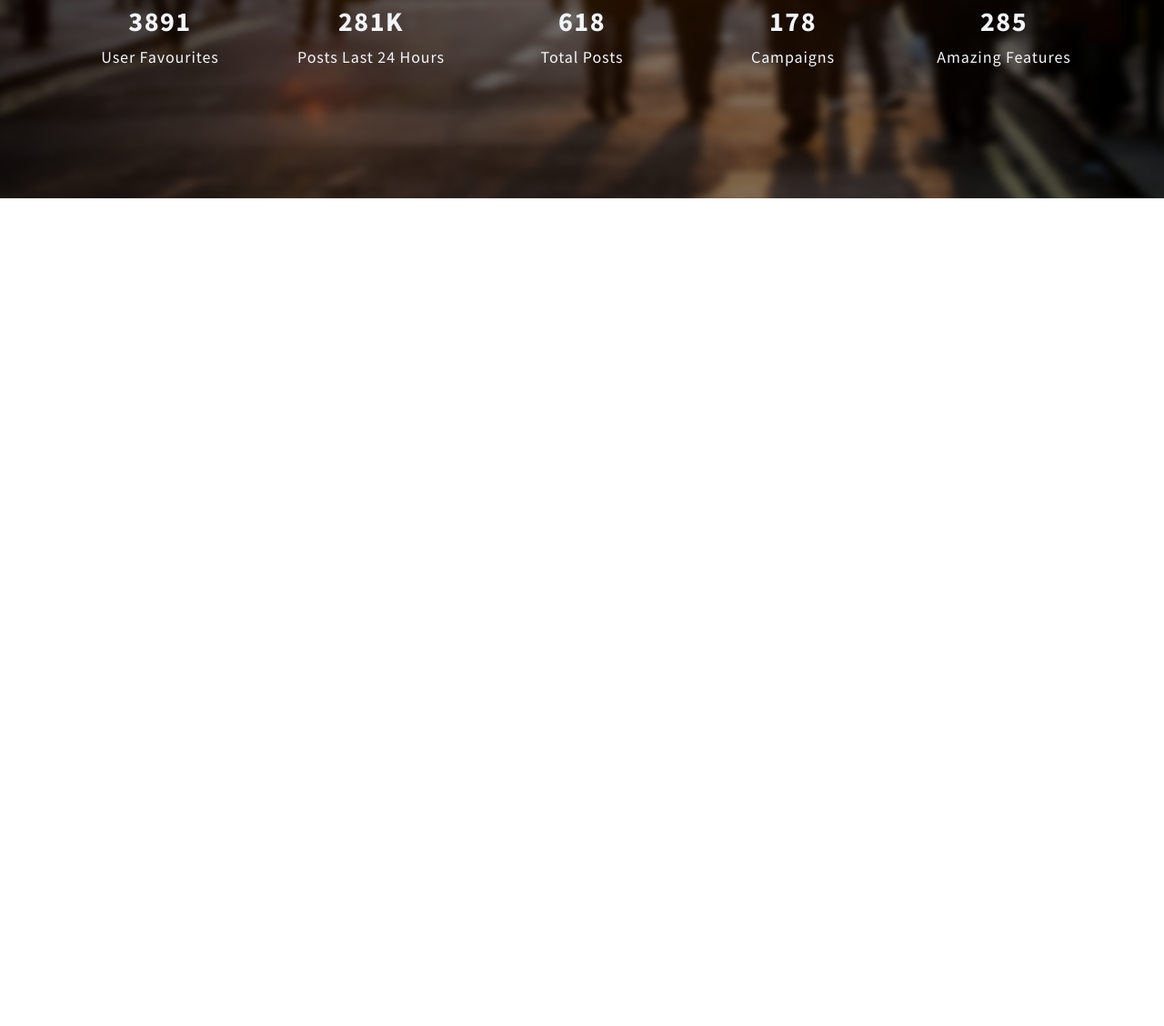
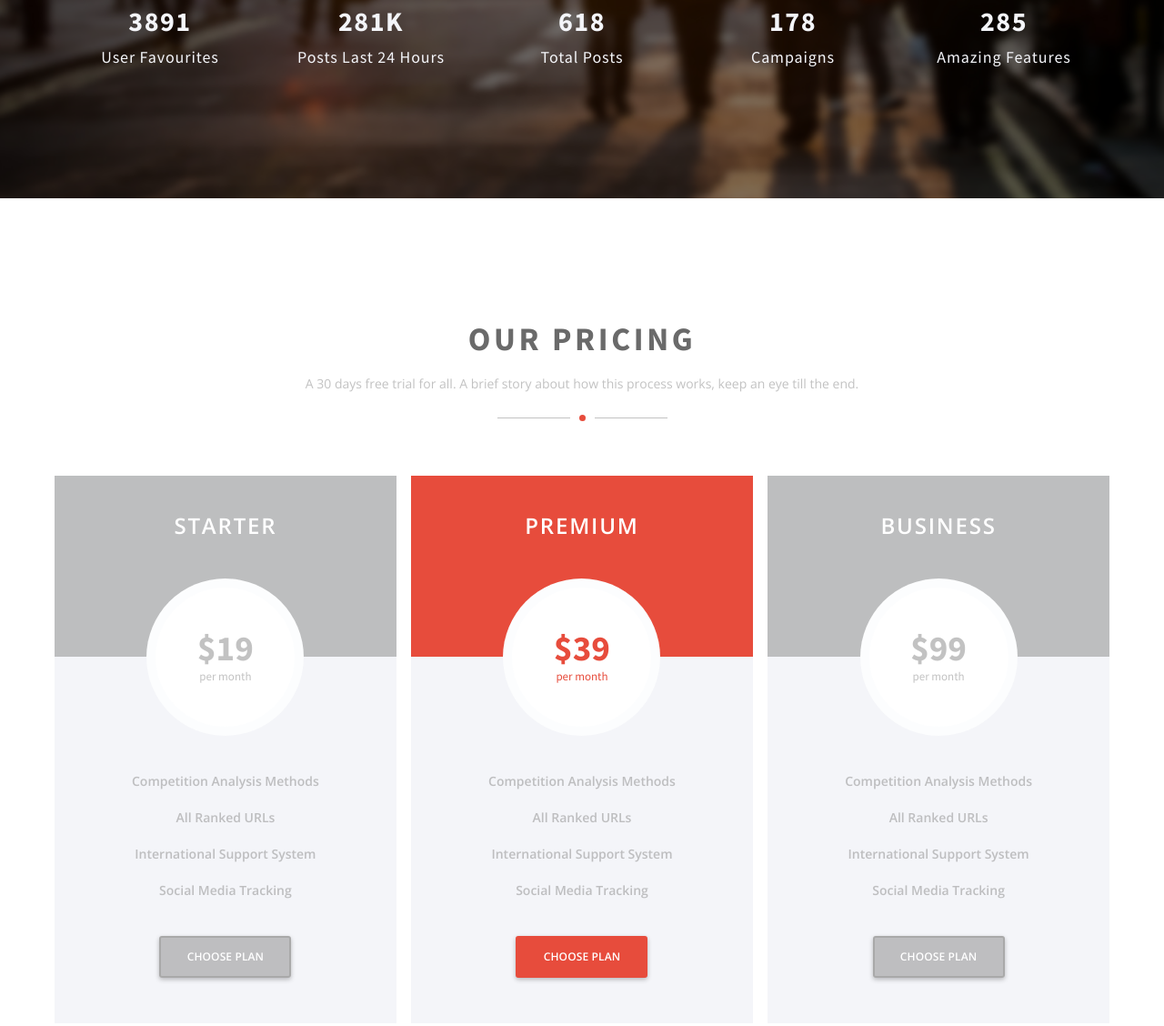
Before and after one commit to sgiorgadze/company-BINO, a plain HTML site: page public/index.html in a window 1280 px wide. Shown: the part 5212-6340 px from the top of the page at 91% size. Before the commit the page ends 5430 px from the top, so only its background shows below. Drawn offline with nearby package versions, Linux system fonts and the light colour scheme.

Commit message:
price-block

```diff
--- a/public/index.html
+++ b/public/index.html
@@ -269,7 +269,8 @@
             </div>
             <p class="ideas__title">ACCUMULATE CREATIVE IDEAS </p>
             <p>Lorem Ipsum is simply dummy text of the printing and typesetting let. Lorem Ipsum has been the industry.
-              Lorem Ipsum is simply dummy text of the printing and typesetting let. Lorem Ipsum has been the industry Printing and typelorem Ipsum has been the setting let.</p>
+              Lorem Ipsum is simply dummy text of the printing and typesetting let. Lorem Ipsum has been the industry
+              Printing and typelorem Ipsum has been the setting let.</p>
             <a href="#" class="ideas__btn">read more</a>
           </div>
           <div class="case-study__right">
@@ -317,6 +318,77 @@
         </div>
       </div>
     </div>
+    <div class="price">
+      <div class="wrap">
+        <p class="price__title">OUR PRICING</p>
+        <p>A 30 days free trial for all. A brief story about how this process works, keep an eye till the end.</p>
+        <div class="price__divider divider">
+          <p></p>
+        </div>
+        <div class="price__block">
+          <div class="price__element">
+            <div class="price__top">
+              <p class="price__name">starter</p>
+            </div>
+            <div class="price__bottom">
+              <div class="price__number">
+                <p>$19 <span>per month</span> </p>
+              </div>
+              <ul class="price__list">
+                <li>Competition Analysis Methods</li>
+                <li>All Ranked URLs</li>
+                <li>International Support System</li>
+                <li>Social Media Tracking</li>
+              </ul>
+              <a href="#" class="price__btn">
+                choose plan
+              </a>
+            </div>
+
+          </div>
+          <div class="price__element price__element--red">
+              <div class="price__top">
+                <p class="price__name">premium</p>
+              </div>
+              <div class="price__bottom">
+                <div class="price__number">
+                  <p>$39 <span>per month</span> </p>
+                </div>
+                <ul class="price__list">
+                  <li>Competition Analysis Methods</li>
+                  <li>All Ranked URLs</li>
+                  <li>International Support System</li>
+                  <li>Social Media Tracking</li>
+                </ul>
+                <a href="#" class="price__btn">
+                  choose plan
+                </a>
+              </div>
+
+            </div>
+            <div class="price__element">
+                <div class="price__top">
+                  <p class="price__name">business</p>
+                </div>
+                <div class="price__bottom">
+                  <div class="price__number">
+                    <p>$99 <span>per month</span> </p>
+                  </div>
+                  <ul class="price__list">
+                    <li>Competition Analysis Methods</li>
+                    <li>All Ranked URLs</li>
+                    <li>International Support System</li>
+                    <li>Social Media Tracking</li>
+                  </ul>
+                  <a href="#" class="price__btn">
+                    choose plan
+                  </a>
+                </div>
+
+              </div>
+        </div>
+      </div>
+    </div>
 
 
 
--- /dev/null
+++ b/src/scss/price.scss
@@ -0,0 +1,163 @@
+@import "partials/mixins";
+@import "partials/params";
+@import "partials/reset";
+@import "partials/fonts.scss";
+
+.price{
+    margin: 140px 0px;
+
+    @media (max-width:980px) {
+    margin: 50px 0;
+    }
+
+
+  p{
+  font-size: 14px;
+  line-height: 29px;
+  margin: 20px 0;
+  text-align: center;
+  color: $advantiges-gray;
+  }
+  .price__title{
+    color: $gray;
+    font-size: 36px;
+    letter-spacing: 3.6px;
+    font-weight: 700;
+    text-transform: uppercase;
+    font-family: 'Source Sans Pro';
+  }
+  .price__divider{
+    @include divider($advantiges-gray);
+  }
+  .price__block{
+    display: flex;
+    justify-content: space-between;
+    flex-wrap: wrap;
+    margin-top: 40px;
+    @media (max-width:768px) {
+      justify-content: center;
+     }
+    .price__element{
+      flex-basis: 32.4%;
+      margin-top: 20px;
+      background-color: $white-gray;
+      @media (max-width:768px) {
+       flex-basis: 45%;
+       margin: 20px 2.5%;
+      }
+      @media (max-width:480px) {
+        flex-basis: 100%;
+       }
+
+
+      &:hover{
+        .price__top{
+          background-color: $red;
+        }
+        .price__bottom{
+          .price__number{
+            p{
+              color: $red;
+            }
+          }
+        }
+      }
+      .price__top{
+        background-color: $advantiges-gray;
+        padding-bottom: 90px;
+        transition: all 0.3s;
+        .price__name{
+          font-size: 24px;
+          font-weight: 600;
+          letter-spacing: 1.8px;
+          text-transform: uppercase;
+          color: $white;
+          margin: 0;
+          padding: 40px 0;
+        }
+      }
+      .price__bottom{
+        padding-bottom: 20px;
+
+        & .price__number{
+          width: 153px;
+    height: 153px;
+    border:10px solid  rgba(244, 245, 249, 0.25);
+    background-color: $white;
+    border-radius: 50%;
+    margin: -86px auto 0;
+    position: relative;
+    p{
+      font-size: 39px;
+      font-family: 'Source Sans Pro';
+      font-weight: 700;
+      line-height: 40px;
+      margin: 0;
+      color: $advantiges-gray;
+      position: absolute;
+      top:50%;
+      left: 50%;
+      transform: translate(-50%, -50%);
+      transition: all 0.3s;
+      span{
+        font-size: 13px;
+        line-height: 21px;
+        font-weight: 400;
+        display: block;
+
+      }
+    }
+}
+.price__list{
+  text-align: center;
+  margin: 40px 0;
+  li{
+    font-size: 14px;
+    line-height: 20px;
+    margin: 20px 0;
+    font-weight: 600;
+    color: $advantiges-gray;
+  }
+}
+        }
+        .price__btn{
+          @include btn($advantiges-gray){
+            width: 145px;
+            font-size: 12px;
+            line-height: 16px;
+            letter-spacing: 0.12px;
+            padding: 13px 0;
+            display: block;
+            margin: 30px auto;
+            font-weight: 600;
+
+          }
+        }
+      }
+      .price__element--red{
+        .price__top{
+          background-color: $red;
+          .price__number{
+            p{
+              color: $red;
+            }
+          }
+        }
+        .price__bottom{
+          .price__number{
+            p{
+              color: $red;
+            }
+          }
+          .price__btn{
+            background-color: $red;
+            border-color: $red;
+
+          }
+
+
+        }
+      }
+
+    }
+  }
```
Also changed, not shown: public/bundle.min.css. Lines whose indentation alone changed are shown as unchanged.
